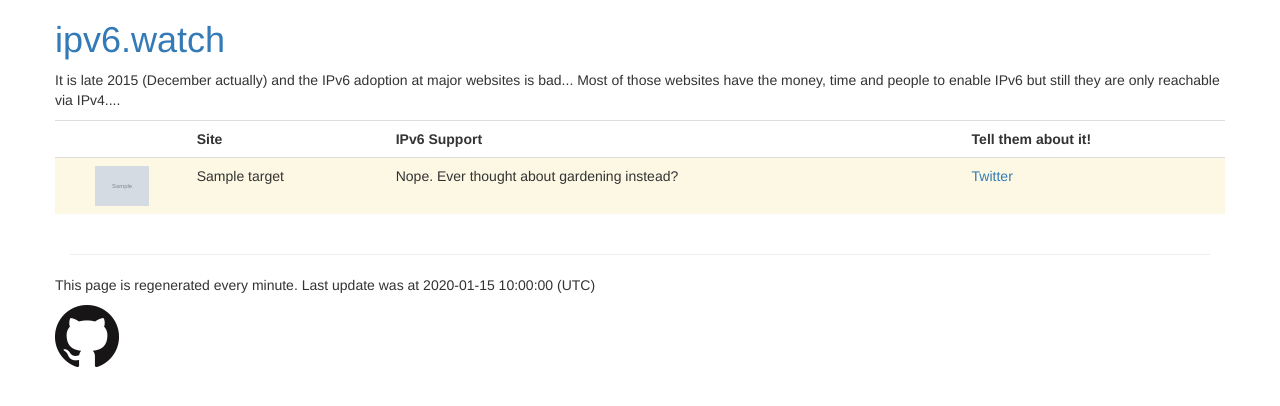
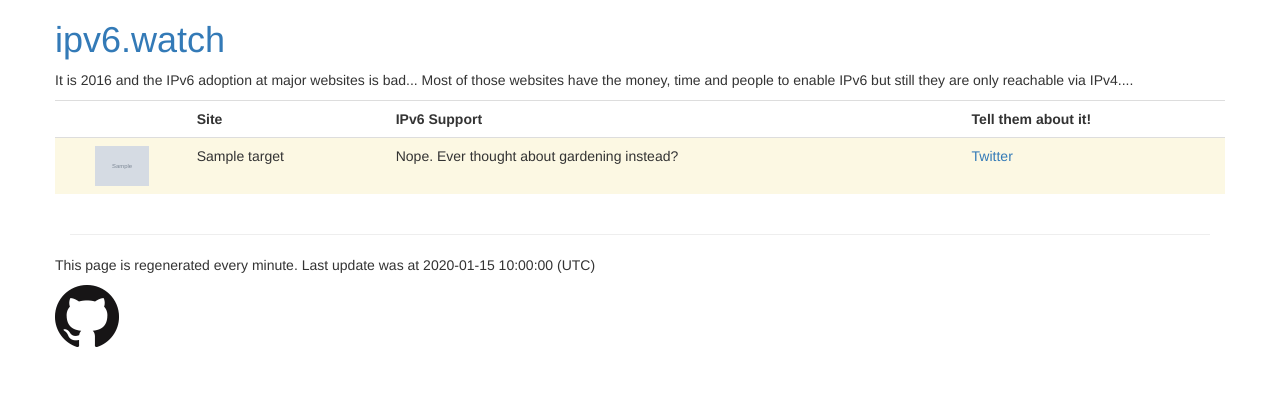
Before and after one commit to andir/ipv6.watch, a Python web app: template templates/index.jinja2 in a window 1280 px wide. Shown: the top 406 px of the page. Run offline with Jinja, Linux system fonts and the light colour scheme; the template is opened without the code that fills it: most values are stand-ins (such as "Sample title", 1, 10 or a date in 2020); grey boxes marked "Sample" are stand-in pictures; some libraries are stand-ins or nearby versions.

Commit message:
Fixed the year on template

```diff
--- a/templates/index.jinja2
+++ b/templates/index.jinja2
@@ -12,7 +12,7 @@
     </div>
     <div class="row">
         <p>
-            It is late 2015 (December actually) and the IPv6 adoption at major websites is bad... Most of those websites
+            It is 2016 and the IPv6 adoption at major websites is bad... Most of those websites
             have the money, time and people to enable IPv6 but still they are only reachable via IPv4....
         </p>
         <table class="table table-dense">
```
